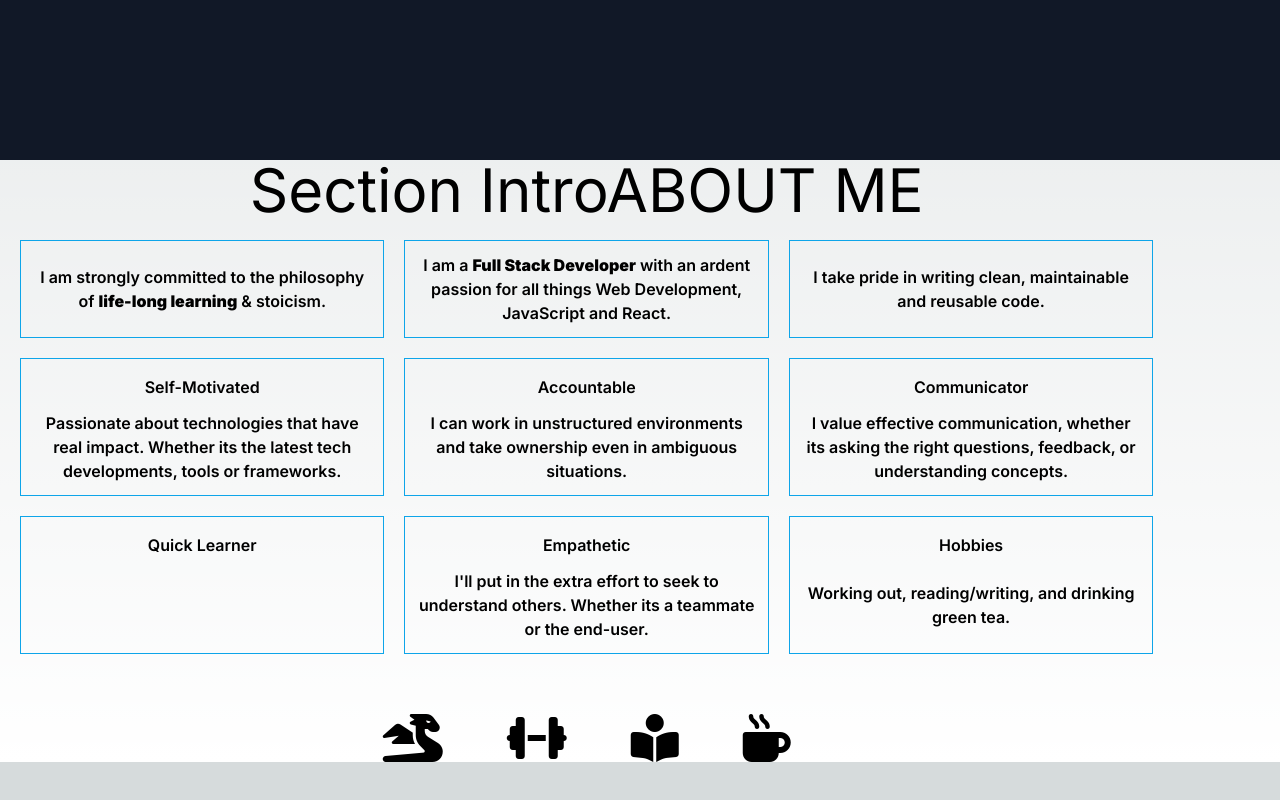
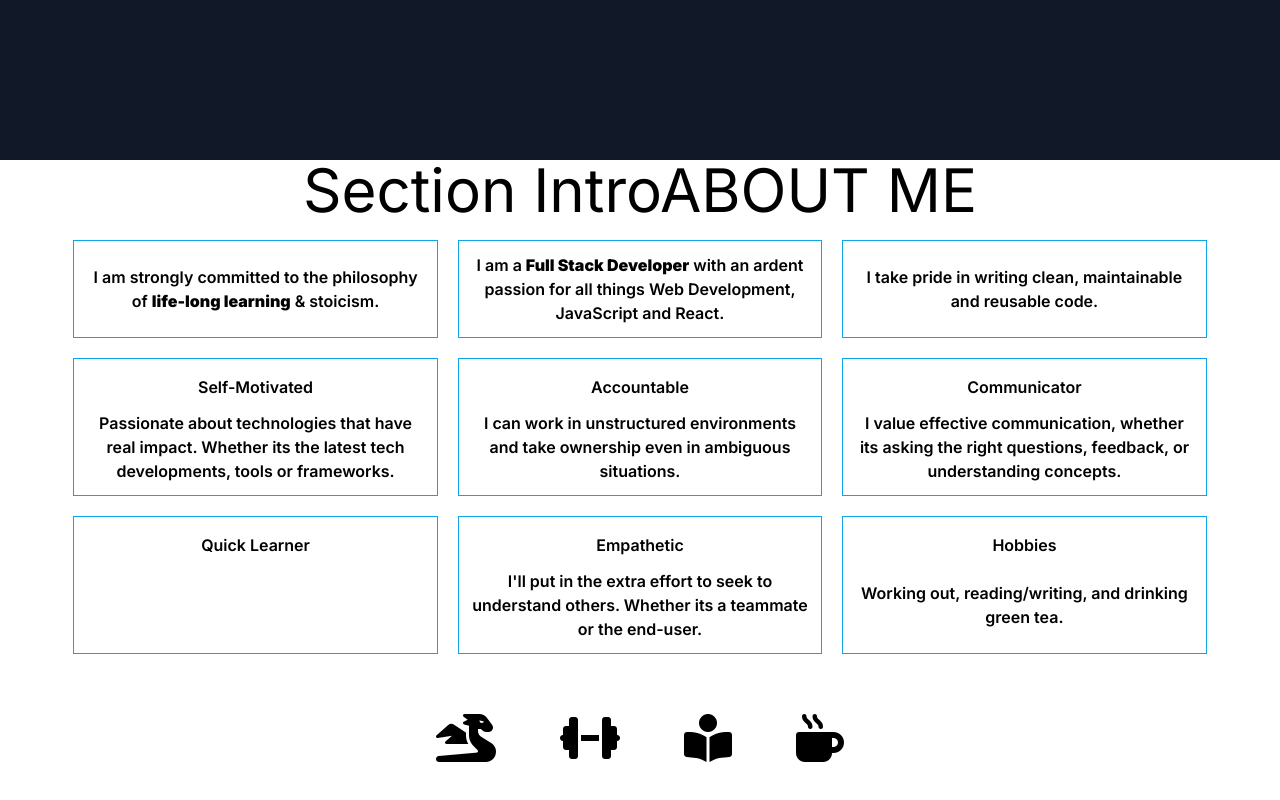
Before and after one commit to DragonSenses/nextjs-portfolio, a Next.js app: page / in a window 1280 px wide. Shown: the part 640-1440 px from the top of the page. Before the commit the page ends 1402 px from the top, so only its background shows below. Built offline with nearby package versions, Linux system fonts and the light colour scheme.

Commit message:
Add section styles

```diff
--- a/app/globals.css
+++ b/app/globals.css
@@ -16,7 +16,8 @@
   }
 }
 
-body {
+
+/* body {
   color: rgb(var(--foreground-rgb));
   background: linear-gradient(
       to bottom,
@@ -24,6 +25,18 @@
       rgb(var(--background-end-rgb))
     )
     rgb(var(--background-start-rgb));
+} */
+
+section {
+  min-height: 100vh;
+  display: flex;
+  flex-direction: column;
+  align-items: center;
+}
+
+section:nth-child(2n+1) {
+  background: #0f172a;
+  color: white;
 }
 
 .nav-icons {
```
